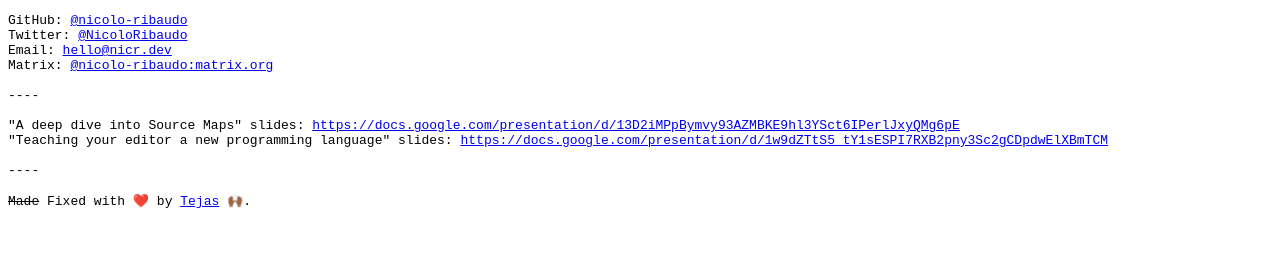
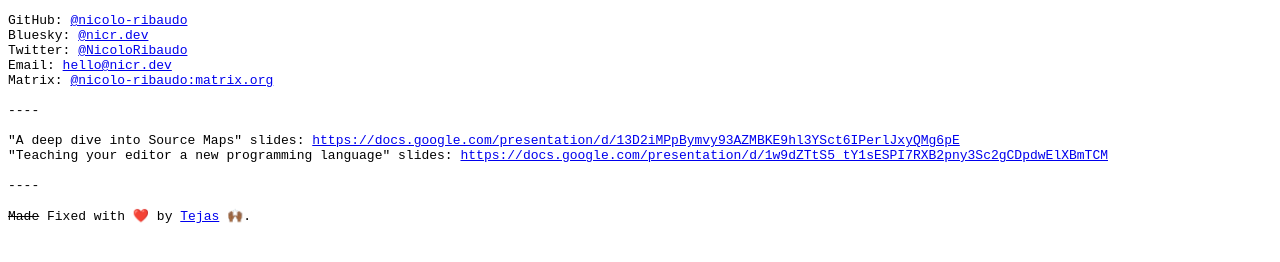
Before and after one commit to nicolo-ribaudo/nicr.dev, a plain HTML site: page index.html in a window 1280 px wide. Drawn offline with Linux system fonts and the light colour scheme.

Commit message:
Add bluesky

```diff
--- a/index.html
+++ b/index.html
@@ -35,6 +35,7 @@
   <body>
     <pre>
 GitHub: <a href="https://github.com/nicolo-ribaudo">@nicolo-ribaudo</a>
+Bluesky: <a href="https://bsky.app/profile/nicr.dev">@nicr.dev</a>
 Twitter: <a href="https://twitter.com/NicoloRibaudo">@NicoloRibaudo</a>
 Email: <a href="mailto:hello@nicr.dev">hello@nicr.dev</a>
 Matrix: <a href="https://matrix.to/#/@nicolo-ribaudo:matrix.org">@nicolo-ribaudo:matrix.org</a>
```
